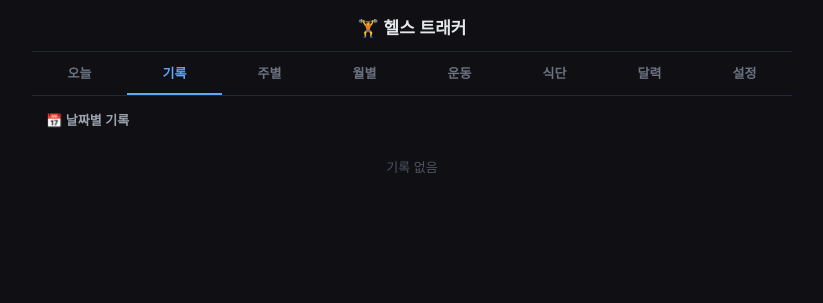
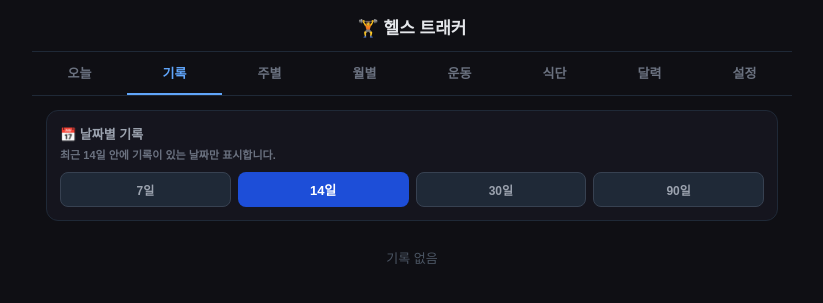
Before and after one commit to rlalastjd782-oss/serviceproject, a Flask app: page /summaries/daily in a window 1280 px wide. Shown: the top 303 px of the page, without its empty margins (228-1051 px from the left). Run offline with Flask 3, Linux system fonts and the light colour scheme; data that the repository does not hold is empty.

Commit message:
기록 범위 필터와 유산소 집계 표시 수정

```diff
--- a/app.py
+++ b/app.py
@@ -100,12 +100,15 @@ def create_app() -> Flask:
 
     @app.get("/summaries/daily")
     def daily_summary_page():
+        days = parse_int(request.args.get("days")) or 14
+        days = min(max(days, 7), 90)
         return render_template(
             "summary_page.html",
             page_title="일간 집계",
             page_kicker="Daily",
             table_kind="daily",
-            daily_summary=list_daily_summary(),
+            daily_summary=list_daily_summary(days=days),
+            selected_days=days,
             body_part_summary=list_body_part_summary("daily"),
             active_page="daily",
         )
@@ -2202,9 +2205,19 @@ def get_day_summary(day: str) -> dict[str, float]:
     }
 
 
-def list_daily_summary(limit: int = 14) -> list[sqlite3.Row]:
+def list_daily_summary(limit: int | None = None, days: int | None = None) -> list[sqlite3.Row]:
+    where_clause = ""
+    limit_clause = ""
+    params: list[object] = []
+    if days is not None:
+        start_date = shift_date(current_local_date(), -(max(1, days) - 1))
+        where_clause = "WHERE p.period >= ?"
+        params.append(start_date)
+    elif limit is not None:
+        limit_clause = "LIMIT ?"
+        params.append(limit)
     return get_db().execute(
-        """
+        f"""
         WITH workout AS (
             SELECT
                 s.workout_date AS period,
@@ -2248,10 +2261,11 @@ def list_daily_summary(limit: int = 14) -> list[sqlite3.Row]:
         FROM periods p
         LEFT JOIN workout w ON w.period = p.period
         LEFT JOIN meal m ON m.period = p.period
+        {where_clause}
         ORDER BY p.period DESC
-        LIMIT ?
-        """,
-        (limit,),
+        {limit_clause}
+        """,
+        params,
     ).fetchall()
 
 
--- a/static/styles.css
+++ b/static/styles.css
@@ -512,6 +512,12 @@ label span {
   margin-top: 10px;
 }
 
+.period-filter-form {
+  display: grid;
+  grid-template-columns: repeat(4, minmax(0, 1fr));
+  gap: 7px;
+}
+
 .workout-save-status {
   color: var(--muted);
   font-size: 12px;
@@ -1613,7 +1619,8 @@ tbody tr:last-child td {
   }
 
   .focus-grid,
-  .focus-shortcuts {
+  .focus-shortcuts,
+  .period-filter-form {
     grid-template-columns: 1fr;
   }
 
--- a/static/sw.js
+++ b/static/sw.js
@@ -1,4 +1,4 @@
-const CACHE_NAME = "workout-pwa-v21";
+const CACHE_NAME = "workout-pwa-v22";
 const ASSETS = ["/", "/static/styles.css", "/static/app.js", "/static/manifest.webmanifest", "/static/icon.svg"];
 
 self.addEventListener("install", (event) => {
--- a/templates/period_table.html
+++ b/templates/period_table.html
@@ -7,7 +7,7 @@
         <th>운동일</th>
         <th>세트</th>
         <th>총 횟수</th>
-        <th>볼륨</th>
+        <th>웨이트 볼륨</th>
         <th>유산소 kcal</th>
         <th>식단일</th>
         <th>식단</th>
--- a/templates/summary_page.html
+++ b/templates/summary_page.html
@@ -4,7 +4,19 @@
 
 {% block content %}
   {% if table_kind == "daily" %}
-    <div class="section-title page-title">📅 날짜별 기록</div>
+    <section class="section">
+      <div class="section-header">
+        <div>
+          <div class="section-title">📅 날짜별 기록</div>
+          <div class="section-subtitle">최근 {{ selected_days }}일 안에 기록이 있는 날짜만 표시합니다.</div>
+        </div>
+      </div>
+      <form method="get" action="{{ url_for('daily_summary_page') }}" class="period-filter-form">
+        {% for option in [7, 14, 30, 90] %}
+          <button class="{% if selected_days == option %}btn-primary{% else %}btn-small{% endif %}" type="submit" name="days" value="{{ option }}">{{ option }}일</button>
+        {% endfor %}
+      </form>
+    </section>
     <div class="record-list">
       {% for item in daily_summary %}
         <article class="record-card">
@@ -13,8 +25,8 @@
             <span class="badge">⏱ {{ format_duration(item.duration_seconds) }}</span>
             <span class="badge">🏃 {{ item.set_count }}세트</span>
             <span class="badge">💪 {{ item.rep_count }}회</span>
-            <span class="badge">🏋 {{ "%.0f"|format(item.volume) }}kg</span>
-            <span class="badge">🚶 {{ "%.0f"|format(item.cardio_minutes) }}분</span>
+            {% if item.volume %}<span class="badge">🏋 웨이트 {{ "%.0f"|format(item.volume) }}kg</span>{% endif %}
+            {% if item.cardio_minutes %}<span class="badge">🚶 유산소 {{ "%.0f"|format(item.cardio_minutes) }}분</span>{% endif %}
             {% if item.exercise_calories %}<span class="badge">🔥 유산소 {{ "%.0f"|format(item.exercise_calories) }}kcal</span>{% endif %}
             <span class="badge">🍱 {{ item.meal_count }}식</span>
             <span class="badge">🔥 입력 {{ "%.0f"|format(item.calories) }}kcal</span>
@@ -49,7 +61,7 @@
           </article>
           <article class="summary-card">
             <div class="summary-value">{{ "%.0f"|format(weekly_report.volume) }}</div>
-            <div class="summary-label">볼륨 kg</div>
+            <div class="summary-label">웨이트 kg</div>
           </article>
           <article class="summary-card">
             <div class="summary-value">{{ "%.0f"|format(weekly_report.cardio_minutes) }}</div>
@@ -104,7 +116,7 @@
           </article>
           <article class="summary-card">
             <div class="summary-value">{{ "%.0f"|format(monthly_report.volume) }}</div>
-            <div class="summary-label">볼륨 kg</div>
+            <div class="summary-label">웨이트 kg</div>
           </article>
           <article class="summary-card">
             <div class="summary-value">{{ monthly_report.balance_score }}%</div>
@@ -156,7 +168,8 @@
               </div>
               <div class="progress-metrics">
                 <span>운동 {{ format_duration(item.duration_seconds) }}</span>
-                <span>볼륨 {{ "%.0f"|format(item.volume) }}kg</span>
+                <span>웨이트 {{ "%.0f"|format(item.volume) }}kg</span>
+                {% if item.cardio_minutes %}<span>유산소 {{ "%.0f"|format(item.cardio_minutes) }}분</span>{% endif %}
                 <span>세트 {{ item.set_count }}</span>
               </div>
               <div class="progress-bars">
@@ -165,7 +178,7 @@
                   <span class="line-track"><i class="duration-bar" style="width: {{ item.duration_width }}%"></i></span>
                 </div>
                 <div class="progress-line">
-                  <span class="line-label">볼륨</span>
+                  <span class="line-label">웨이트</span>
                   <span class="line-track"><i class="volume-bar" style="width: {{ item.volume_width }}%"></i></span>
                 </div>
                 <div class="progress-line">
@@ -204,8 +217,8 @@
               <span class="badge">운동 {{ item.workout_days }}일</span>
               <span class="badge">🏃 {{ item.set_count }}세트</span>
               <span class="badge">💪 {{ item.rep_count }}회</span>
-              <span class="badge">🏋 {{ "%.0f"|format(item.volume) }}kg</span>
-              <span class="badge">🚶 {{ "%.0f"|format(item.cardio_minutes) }}분</span>
+              {% if item.volume %}<span class="badge">🏋 웨이트 {{ "%.0f"|format(item.volume) }}kg</span>{% endif %}
+              {% if item.cardio_minutes %}<span class="badge">🚶 유산소 {{ "%.0f"|format(item.cardio_minutes) }}분</span>{% endif %}
               {% if item.exercise_calories %}<span class="badge">🔥 유산소 {{ "%.0f"|format(item.exercise_calories) }}kcal</span>{% endif %}
               <span class="badge">🍱 {{ item.meal_count }}식</span>
               <span class="badge">🔥 입력 {{ "%.0f"|format(item.calories) }}kcal</span>
--- a/templates/summary_table.html
+++ b/templates/summary_table.html
@@ -6,7 +6,7 @@
         <th>운동시간</th>
         <th>세트</th>
         <th>총 횟수</th>
-        <th>볼륨</th>
+        <th>웨이트 볼륨</th>
         <th>유산소 kcal</th>
         <th>식단</th>
         <th>수량</th>
```
